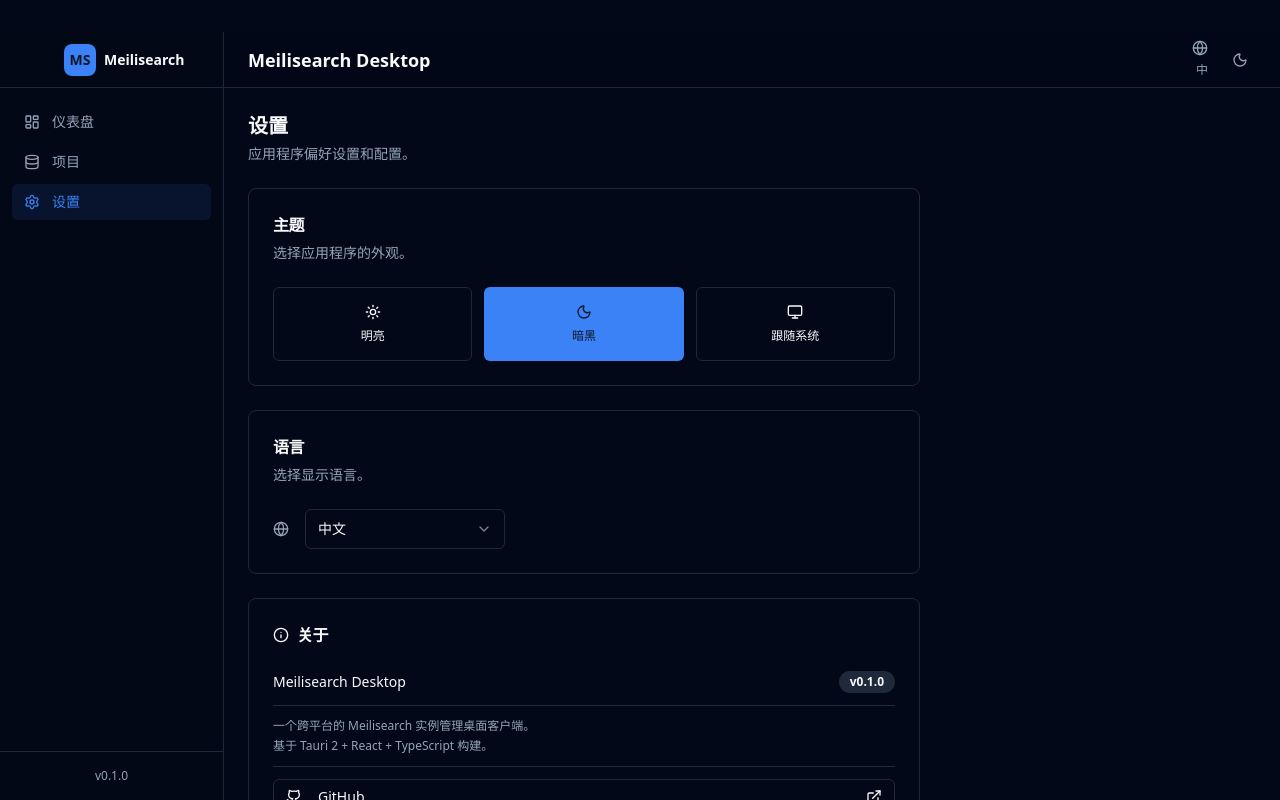
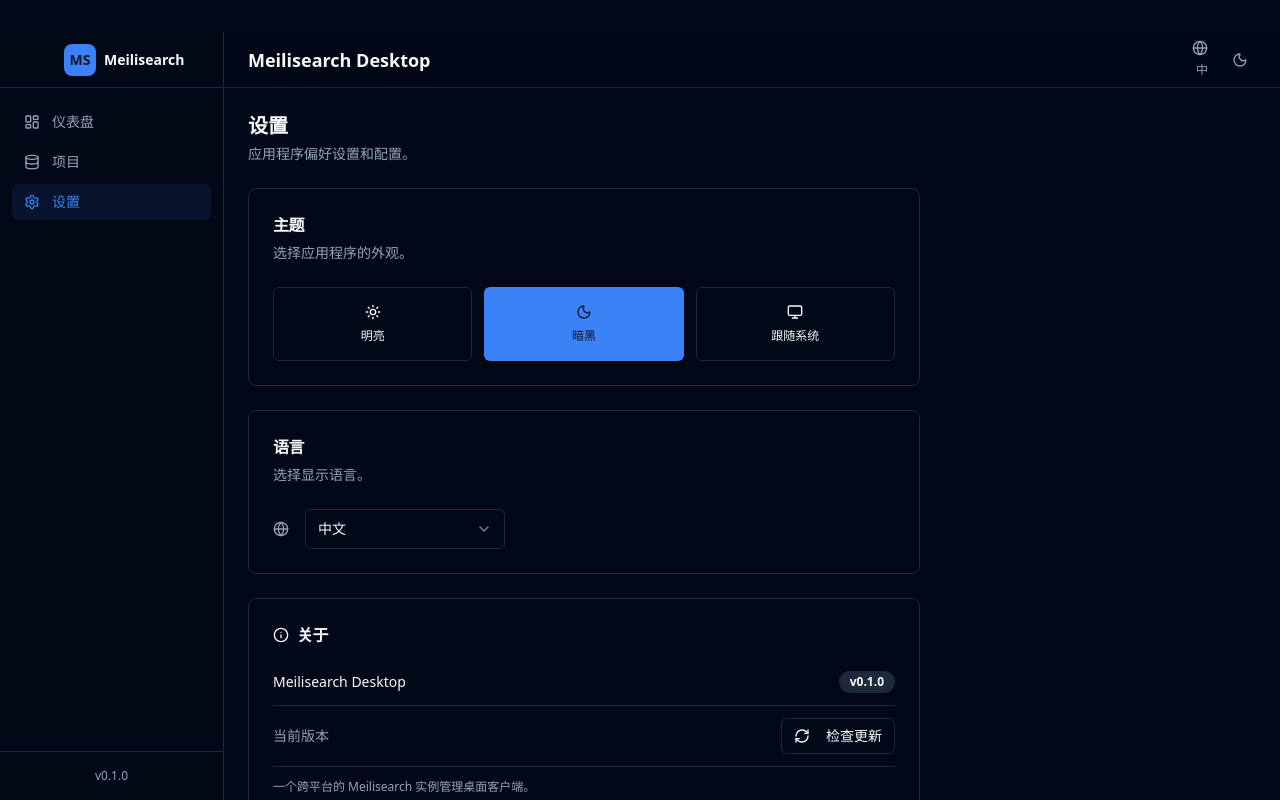
Before and after one commit to ItBayMax/meilisearch-desktop, a React (Vite) app: page /settings in a window 1280 px wide. Built offline with nearby package versions, Linux system fonts and the light colour scheme.

Commit message:
feat: Supports checking for updates, but hasn't been tested yet.

```diff
--- a/src-tauri/tauri.conf.json
+++ b/src-tauri/tauri.conf.json
@@ -71,8 +71,9 @@
   "plugins": {
     "updater": {
       "endpoints": [
-        "https://github.com/your-org/meilisearch-desktop/releases/latest/download/latest.json"
-      ]
+        "https://github.com/ItBayMax/meilisearch-desktop/releases/latest/download/latest.json"
+      ],
+      "pubkey": "dW50cnVzdGVkIGNvbW1lbnQ6IG1pbmlzaWduIHB1YmxpYyBrZXk6IDgxMjE2RjU1QjFGNjA1RjcKUldUM0JmYXhWVzhoZ1hCQjRFOHN2RURTMENDb1RUTzZ0Yzhmck5uTytxQ2F2bEkrck45N1lFSkkK"
     }
   }
 }
--- a/src/i18n/locales/en.json
+++ b/src/i18n/locales/en.json
@@ -316,6 +316,17 @@
     "light": "Light",
     "system": "System",
     "checkUpdate": "Check for Updates",
+    "checking": "Checking...",
+    "noUpdate": "You are using the latest version.",
+    "updateAvailable": "New version {{version}} available!",
+    "newVersionAvailable": "New version {{version}} available",
+    "currentVersion": "Current version",
+    "downloadAndInstall": "Download & Install",
+    "downloading": "Downloading update...",
+    "installing": "Installing...",
+    "updateReady": "Update installed. Restarting...",
+    "checkUpdateFailed": "Failed to check for updates.",
+    "downloadFailed": "Failed to download update.",
     "about": "About",
     "version": "Version",
     "appPreferences": "Application preferences and configuration.",
--- a/src/i18n/locales/zh.json
+++ b/src/i18n/locales/zh.json
@@ -316,6 +316,17 @@
     "light": "明亮",
     "system": "跟随系统",
     "checkUpdate": "检查更新",
+    "checking": "检查中...",
+    "noUpdate": "当前已是最新版本。",
+    "updateAvailable": "发现新版本 {{version}}！",
+    "newVersionAvailable": "新版本 {{version}} 可用",
+    "currentVersion": "当前版本",
+    "downloadAndInstall": "下载并安装",
+    "downloading": "正在下载更新...",
+    "installing": "安装中...",
+    "updateReady": "更新已安装，正在重启...",
+    "checkUpdateFailed": "检查更新失败。",
+    "downloadFailed": "下载更新失败。",
     "about": "关于",
     "version": "版本",
     "appPreferences": "应用程序偏好设置和配置。",
--- a/src/pages/AppSettings.tsx
+++ b/src/pages/AppSettings.tsx
@@ -1,7 +1,7 @@
 import { useState, useEffect } from "react";
 import { useTranslation } from "react-i18next";
 import { useTheme } from "@/contexts/ThemeContext";
-import { Moon, Sun, Monitor, Globe, Info, Github, ExternalLink } from "lucide-react";
+import { Moon, Sun, Monitor, Globe, Info, Github, ExternalLink, RefreshCw, Download } from "lucide-react";
 import { Button } from "@/components/ui/button";
 import { Card, CardContent, CardHeader, CardTitle, CardDescription } from "@/components/ui/card";
 import { Label } from "@/components/ui/label";
@@ -16,6 +16,9 @@
 import { Separator } from "@/components/ui/separator";
 import { openUrl } from "@tauri-apps/plugin-opener";
 import { getVersion } from "@tauri-apps/api/app";
+import { check } from "@tauri-apps/plugin-updater";
+import { relaunch } from "@tauri-apps/plugin-process";
+import { toast } from "sonner";
 
 const GITHUB_URL = "https://github.com/ItBayMax/meilisearch-desktop";
 
@@ -23,10 +26,58 @@
   const { t, i18n } = useTranslation();
   const { theme, setTheme, resolvedTheme } = useTheme();
   const [version, setVersion] = useState("0.1.0");
+  const [isChecking, setIsChecking] = useState(false);
+  const [isUpdating, setIsUpdating] = useState(false);
+  const [updateAvailable, setUpdateAvailable] = useState<{
+    version: string;
+    notes: string;
+  } | null>(null);
 
   useEffect(() => {
     getVersion().then(setVersion).catch(() => {});
   }, []);
+
+  const handleCheckUpdate = async () => {
+    setIsChecking(true);
+    try {
+      const update = await check();
+      if (update) {
+        setUpdateAvailable({
+          version: update.version,
+          notes: update.body || "",
+        });
+        toast.success(t("settings.updateAvailable", { version: update.version }));
+      } else {
+        toast.info(t("settings.noUpdate"));
+      }
+    } catch (error) {
+      console.error("Check update error:", error);
+      toast.error(t("settings.checkUpdateFailed"));
+    } finally {
+      setIsChecking(false);
+    }
+  };
+
+  const handleDownloadUpdate = async () => {
+    if (!updateAvailable) return;
+
+    setIsUpdating(true);
+    try {
+      const update = await check();
+      if (update) {
+        toast.info(t("settings.downloading"));
+        await update.downloadAndInstall();
+        toast.success(t("settings.updateReady"));
+        // Relaunch the app to apply the update
+        await relaunch();
+      }
+    } catch (error) {
+      console.error("Download update error:", error);
+      toast.error(t("settings.downloadFailed"));
+    } finally {
+      setIsUpdating(false);
+    }
+  };
 
   const handleLanguageChange = (lang: string) => {
     i18n.changeLanguage(lang);
@@ -113,6 +164,47 @@
             <Badge variant="secondary">v{version}</Badge>
           </div>
           <Separator />
+
+          {/* Update Section */}
+          <div className="space-y-2">
+            <div className="flex items-center justify-between">
+              <span className="text-sm text-muted-foreground">
+                {updateAvailable
+                  ? t("settings.newVersionAvailable", { version: updateAvailable.version })
+                  : t("settings.currentVersion")}
+              </span>
+              {updateAvailable ? (
+                <Button
+                  size="sm"
+                  onClick={handleDownloadUpdate}
+                  disabled={isUpdating}
+                >
+                  {isUpdating ? (
+                    <RefreshCw className="w-4 h-4 mr-2 animate-spin" />
+                  ) : (
+                    <Download className="w-4 h-4 mr-2" />
+                  )}
+                  {isUpdating ? t("settings.installing") : t("settings.downloadAndInstall")}
+                </Button>
+              ) : (
+                <Button
+                  variant="outline"
+                  size="sm"
+                  onClick={handleCheckUpdate}
+                  disabled={isChecking}
+                >
+                  {isChecking ? (
+                    <RefreshCw className="w-4 h-4 mr-2 animate-spin" />
+                  ) : (
+                    <RefreshCw className="w-4 h-4 mr-2" />
+                  )}
+                  {isChecking ? t("settings.checking") : t("settings.checkUpdate")}
+                </Button>
+              )}
+            </div>
+          </div>
+
+          <Separator />
           <div className="text-xs text-muted-foreground space-y-1">
             <p>{t("settings.appDescription")}</p>
             <p>{t("settings.builtWith")}</p>
```
Also changed, not shown: 2 other files (tests, documents, lock files or other folders).
